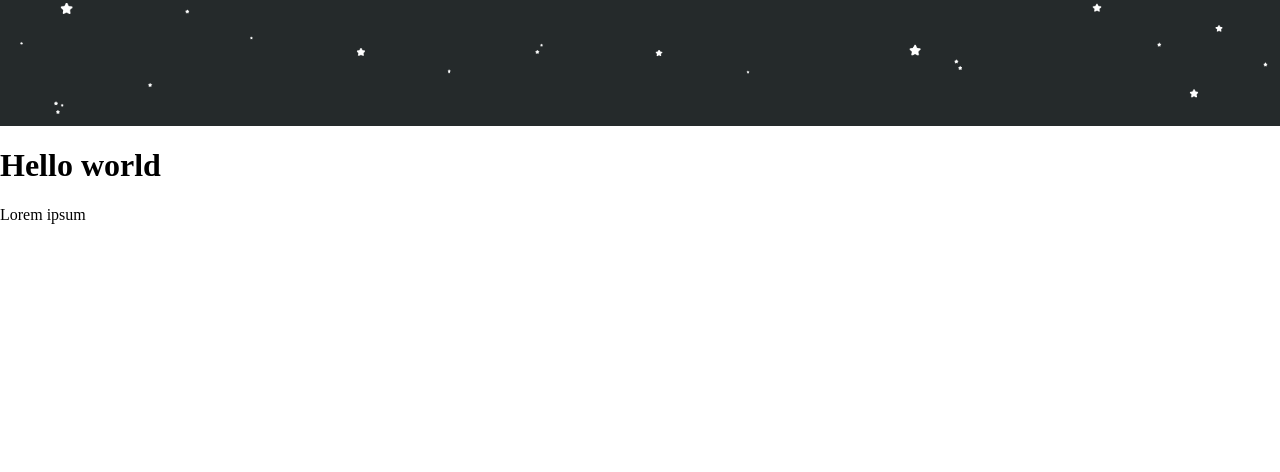
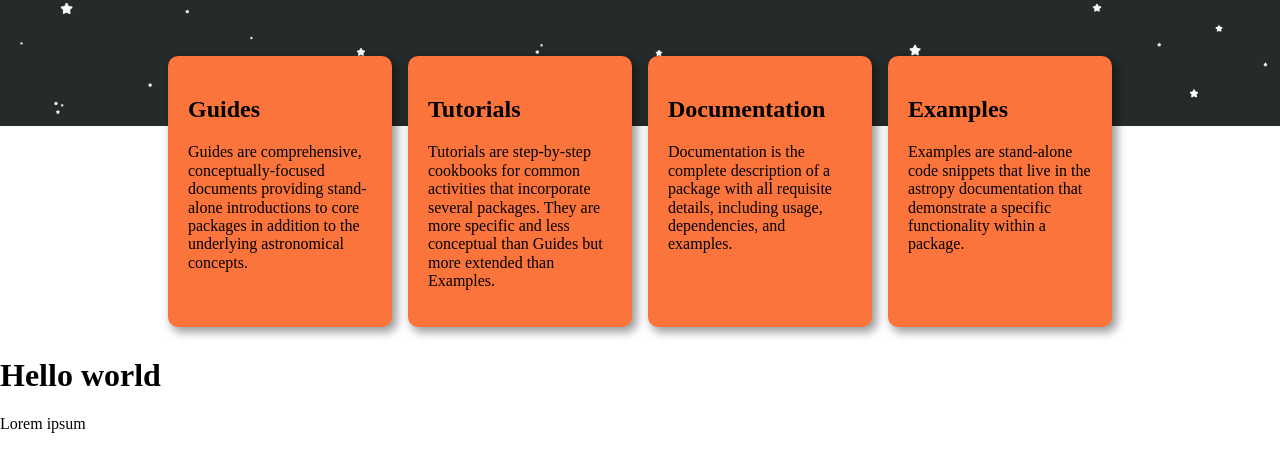
Before and after one commit to astropy/learn-astropy, a Gatsby site: page / in a window 1280 px wide. Shown: the part 274-746 px from the top of the page. Built offline with nearby package versions, Linux system fonts and the light colour scheme; Gatsby itself is replaced by a stand-in of ours.

Commit message:
Add category cards to hero (prototype)
This adds the basic structure of category cards for navigation in the
header navigation.

More work is needed to style these cards and make them work at smaller
screen sizes.

```diff
--- /dev/null
+++ b/src/components/categoryHero.js
@@ -0,0 +1,64 @@
+import React from 'react';
+
+import styled from 'styled-components';
+
+const StyledCategoryHeroContainer = styled.nav`
+  max-width: 60rem;
+  margin: -70px auto 30px;
+
+  display: flex;
+  flex-direction: row;
+  flex-wrap: nowrap;
+`;
+
+const StyledCategoryCard = styled.div`
+  background-color: #fa743b;
+  flex: 1 1 auto;
+  padding: 1.25rem;
+  border: non;
+  border-radius: 10px;
+  box-shadow: 4px 4px 10px 1px rgba(0, 0, 0, 0.4);
+  margin: 0 0.5rem;
+  width: 5rem;
+`;
+
+/*
+ * Container for category navigation cards that are featured in the header.
+ */
+export default function CategoryHero() {
+  return (
+    <StyledCategoryHeroContainer>
+      <StyledCategoryCard>
+        <h2>Guides</h2>
+        <p>
+          Guides are comprehensive, conceptually-focused documents providing
+          stand-alone introductions to core packages in addition to the
+          underlying astronomical concepts.
+        </p>
+      </StyledCategoryCard>
+      <StyledCategoryCard>
+        <h2>Tutorials</h2>
+        <p>
+          Tutorials are step-by-step cookbooks for common activities that
+          incorporate several packages. They are more specific and less
+          conceptual than Guides but more extended than Examples.
+        </p>
+      </StyledCategoryCard>
+      <StyledCategoryCard>
+        <h2>Documentation</h2>
+        <p>
+          Documentation is the complete description of a package with all
+          requisite details, including usage, dependencies, and examples.
+        </p>
+      </StyledCategoryCard>
+      <StyledCategoryCard>
+        <h2>Examples</h2>
+        <p>
+          Examples are stand-alone code snippets that live in the astropy
+          documentation that demonstrate a specific functionality within a
+          package.
+        </p>
+      </StyledCategoryCard>
+    </StyledCategoryHeroContainer>
+  );
+}
--- a/src/components/header.js
+++ b/src/components/header.js
@@ -3,6 +3,7 @@
 
 import styled from 'styled-components';
 import HeaderHeroSearch from './headerHeroSearch';
+import CategoryHero from './categoryHero';
 
 const LogoContainer = styled.div`
   width: 35vw;
@@ -31,6 +32,7 @@
  */
 export default function Header() {
   return (
+    <>
       <StyledHeader>
         <LogoContainer>
           <Link to="/">
@@ -39,5 +41,7 @@
         </LogoContainer>
         <HeaderHeroSearch />
       </StyledHeader>
+      <CategoryHero />
+    </>
   );
 }
```
Lines whose indentation alone changed are shown as unchanged.
